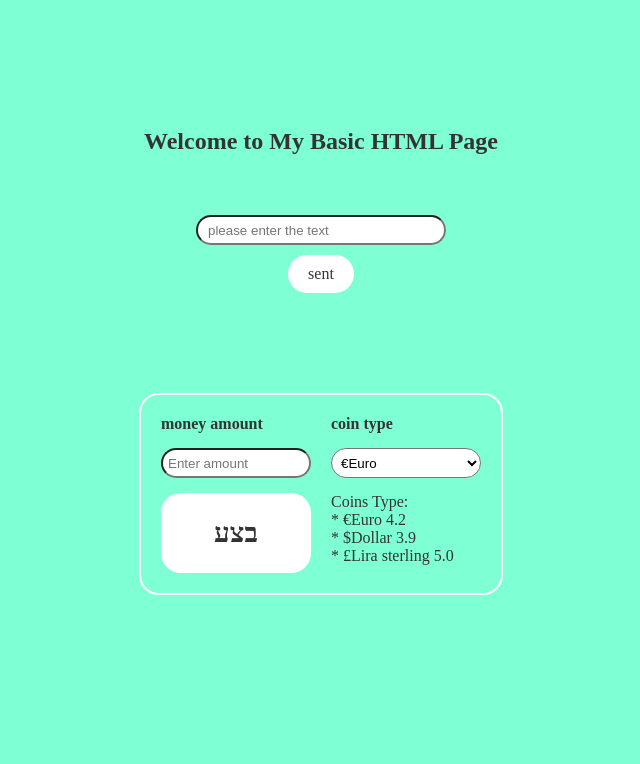
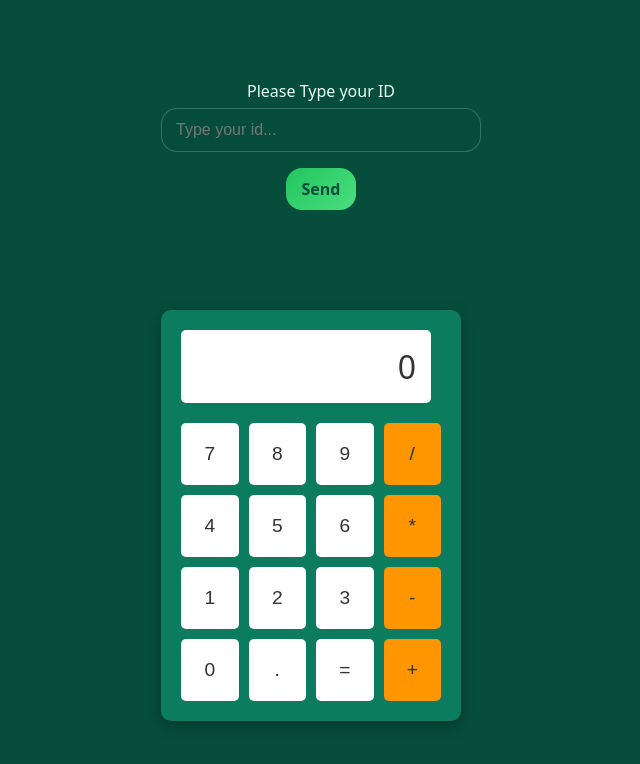
Before and after one commit to shifu5142/sv-homework, a plain HTML site: page index.html in a window 1280 px wide. Shown: the whole page, without its empty margins (319-959 px from the left). Drawn offline with Linux system fonts and the light colour scheme.

Commit message:
new homework

```diff
--- a/index.html
+++ b/index.html
@@ -7,40 +7,40 @@
     <title>Basic HTML Page</title>
   </head>
   <body>
-    <section id="section1">
-      <h1 id="heading">Welcome to My Basic HTML Page</h1>
-      <!-- <button oneclick>Click me</button> -->
-      <div class="container">
-        <input type="text" id="input" placeholder="please enter the text" />
-        <a class="button-click" href="#" onclick="checkUpperCase()">sent</a>
-      </div>
-    </section>
-    <section id="section2">
-      <div class="container1">
-        <!-- Left Column -->
-        <div class="column">
-          <label>money amount</label>
-          <input class="box box2" type="text" placeholder="Enter amount" />
-          <a href="" class="big-box" onclick="transformMoney()">בצע</a>
-        </div>
+    <div class="field">
+      <label for="centered">Please Type your ID</label>
+      <input
+        id="centered"
+        type="text"
+        class="input"
+        placeholder="Type your id..."
+      />
+      <a href="#" onclick="checkId()" class="send-link">Send</a>
+      <!-- section 2 -->
+      <div class="calculator">
+        <div class="display">0</div>
+        <div class="buttons">
+          <button value="7">7</button>
+          <button value="8">8</button>
+          <button value="9">9</button>
+          <button class="operator">/</button>
 
-        <!-- Right Column -->
-        <div class="column">
-          <label>coin type</label>
-          <!-- <input class="box box1" type="selector" /> -->
-          <select name="coin-type" class="box box1">
-            <option value="euro-op">€Euro</option>
-            <option value="Dollar-op">$Dollar</option>
-            <option value="Lira-op">£Lira sterling</option>
-          </select>
-          <div class="text">
-            Coins Type:<br />
-            * €Euro 4.2<br />
-            * $Dollar 3.9<br />
-            * £Lira sterling 5.0
-          </div>
+          <button value="4">4</button>
+          <button value="5">5</button>
+          <button value="6">6</button>
+          <button class="operator">*</button>
+
+          <button value="1">1</button>
+          <button value="2">2</button>
+          <button value="3">3</button>
+          <button class="operator">-</button>
+
+          <button value="0">0</button>
+          <button value=".">.</button>
+          <button value="=">=</button>
+          <button class="operator">+</button>
         </div>
       </div>
-    </section>
+    </div>
   </body>
 </html>
--- a/script.js
+++ b/script.js
@@ -1,113 +1,64 @@
 "use strict";
 //1
-const a = 5;
-const b = 5;
-const c = 5;
-console.log(a * b * c);
-//2
-let firstName = "tomer";
-let lastName = "farag";
-let changeName;
-changeName = firstName;
-firstName = lastName;
-lastName = changeName;
-console.log(firstName, lastName);
-//3
-const fullName = "tomer farag";
-console.log(fullName.replace(" ", "*"));
-//4
-const a1 = 5;
-const a2 = 2;
-console.log(a1 ** a2);
-//5
-const first = "A";
-const longFirst = "SVCOLLEGE";
-console.log(
-  first +
-    longFirst.slice(0, longFirst.length / 2) +
-    first +
-    longFirst.slice(longFirst.length / 2, longFirst.length) +
-    first
-);
-//6
-const num1 = 11;
-const num2 = 12;
-const num3 = 13;
-const num4 = 14;
-const num5 = 15;
-console.log(
-  num1 * num2 * num3 * num4 * num5,
-  "The second result is:" +
-    (num1 % 10) * (num2 % 10) * (num3 % 10) * (num4 % 10) * (num5 % 10)
-);
-//7
-const name1 = "Tomer";
-const name2 = "Roi";
-console.log((name1 + " " + name2).length);
-//8
-const personFullname = "Tomer Farag";
-const personSplitname = personFullname.split(" ");
-console.log(personSplitname[0].length, personSplitname[1].length);
-//9
-console.log((num1 * num2 * Math.random()) / 8);
-/////////////////////////////////////////
-//part2
-//////////////////////////////////////////
-//1
-const calcNum = function (a, b) {
-  if (a > b) console.log(b);
-  else console.log(a);
+const checkId = function () {
+  let idInput = document.getElementById("centered").value;
+  if (idInput.length !== 9) {
+    console.log(false);
+    return;
+  }
+  for (let i = 0; i < idInput.length; i++) {
+    if (idInput.charAt(i) >= "0" && idInput.charAt(i) <= "9") {
+    } else {
+      console.log(false);
+      break;
+    }
+  }
 };
 //2
-const calcLength = function (...arg) {
-  let i = 0;
-  arg.forEach((param) => {
-    if (param.length > 3) i++;
+const checjNum = function (num) {
+  if (num % 1 == 0 && num % num == 0) {
+    console.log(`המספר ${num} הוא ראשוני`);
+  }
+};
+checjNum(5);
+//3
+const checStr = function (str) {
+  let b = "";
+  for (let i = 0; i < str.length; i++) {
+    let char = str.charAt(i);
+    if (str.charAt(i) === str.charAt(i).toUpperCase()) {
+      b += " " + char;
+    } else {
+      b += char;
+    }
+  }
+  return console.log(b);
+};
+checStr("helLLLLLLLo");
+
+//4
+function insideStr(subStr, mainStr) {
+  let count = 0;
+  let position = 0;
+
+  while (position < mainStr.length) {
+    if (mainStr.includes(subStr, position)) {
+      count++;
+      position = mainStr.indexOf(subStr, position) + subStr.length;
+    } else {
+      break;
+    }
+  }
+
+  return console.log(count);
+}
+
+insideStr("h", "hellohhhhhhhhhhhh");
+//6
+const displayInput = document.querySelector(".display");
+const buttonAll = document.querySelectorAll("button");
+const calcBut = function () {
+  buttonAll.forEach((element) => {
+    element.target.addEventListener("click", function () {});
   });
-  console.log(i);
-  return i;
 };
-calcLength("asdasd", "sd", "asfsdf");
-//3
-const checkUpperCase = function () {
-  // e.preventDefault();
-  let num = document.getElementById("input").value;
-  if (num.includes("A")) console.log(num.replaceAll("A", "a"));
-};
-//4
-const cheackNum = function (num) {
-  if (num >= 0) console.log("המספר חיובי");
-  if (num < 0) console.log("המספר שלילי");
-  if (num % 2 == 0) console.log("המספר הוא זוגי");
-  else console.log(" המספר הוא אי זוגי");
-};
-cheackNum(8);
-//5
-const stringCut = function (num) {
-  if (num.at(0) !== num.at(-1)) console.log(num);
-  else console.log(num.slice(1, num.length - 1));
-};
-stringCut("ohelooooo");
-//6
-const checkLetters = function (num) {
-  if (num.include("*")) console.log(num.replace("*", ""));
-  if (num.include("@")) console.log("*" + num + "*");
-  if (num.include("₪")) console.log("new shekel");
-};
-//7
-const transformMoney = function () {
-  let moneyType = document.querySelector(".box1").value;
-  let moneyAmount = document.querySelector(".box2").value;
-  if (moneyType === "euro-op" && moneyAmount !== null) {
-    alert(`סכום הכסף שיש לך בשקלים הוא:₪ ${moneyAmount * 4.2}`);
-    return;
-  }
-  if (moneyType === "Dollar-op" && moneyAmount !== null) {
-    alert(`סכום הכסף שיש לך בשקלים הוא:₪ ${moneyAmount * 3.9}`);
-    return;
-  }
-  if (moneyType === "Lira-op" && moneyAmount !== null) {
-    alert(`סכום הכסף שיש לך בשקלים הוא:₪ ${moneyAmount * 5}`);
-    return;
-  } else alert("sonething went wrong please recorrect the inputes");
-};
--- a/style.css
+++ b/style.css
@@ -1,97 +1,120 @@
+:root {
+  --bg: #064e3b; /* dark green */
+  --text: #ecfdf5; /* very light green */
+  --brand: #22c55e; /* green */
+  --brand-2: #4ade80; /* light green */
+  --radius: 16px;
+  --shadow: 0 10px 30px rgba(0, 0, 0, 0.35);
+}
+
 * {
   box-sizing: border-box;
+}
+html,
+body {
+  height: 100%;
   margin: 0;
-  padding: 0;
 }
 body {
-  background-color: aquamarine;
-  background-size: 100vh;
-  color: #333;
+  font-family: ui-sans-serif, system-ui, -apple-system, Segoe UI, Roboto,
+    "Helvetica Neue", Arial;
+  background: var(--bg);
+  display: grid;
+  place-items: center;
 }
 
-h1 {
+.field {
+  width: min(320px, 90%);
   text-align: center;
-  margin-top: 10%;
-}
-.container {
-  margin-top: 60px;
-  display: grid;
-  justify-self: center;
-  gap: 10px;
-  justify-items: center;
-}
-#input {
-  width: 250px;
-  height: 30px;
-  border-radius: 20px;
-  padding-left: 10px;
-}
-.button-click,
-.button-click:visited {
-  text-decoration: none;
-  color: #333;
-  background-color: #fff;
-  padding: 10px 20px;
-  border-radius: 50px;
-  transition: all 0.3s;
-}
-.button-click:hover,
-.button-click:active {
-  background-color: #f1f3f5;
-}
-.container1 {
-  margin-top: 100px;
-  justify-self: center;
-  border: 2px solid #fff;
-  padding: 20px;
-  display: flex;
-  gap: 20px;
-  align-items: flex-start;
-  width: fit-content;
-  border-radius: 20px;
 }
 
-.column {
-  display: flex;
-  flex-direction: column;
-  gap: 15px;
+label {
+  display: block;
+  margin-bottom: 6px;
+  font-size: 1rem;
+  color: var(--text);
+}
+.input {
+  width: 100%;
+  border: 1px solid rgba(255, 255, 255, 0.2);
+  background: rgba(6, 78, 59, 0.7);
+  color: var(--text);
+  border-radius: var(--radius);
+  padding: 12px 14px;
+  font-size: 1rem;
+  outline: none;
+  transition: border-color 0.2s, box-shadow 0.2s;
 }
 
-.box {
-  background-color: #fff;
-  height: 30px;
-  width: 150px;
-  padding-left: 5px;
-  border-radius: 20px;
+.input:focus {
+  border-color: var(--brand);
+  box-shadow: 0 0 0 4px rgba(34, 197, 94, 0.25);
 }
 
-.big-box,
-.big-box:visited {
-  background-color: #fff;
-  height: 80px;
-  width: 150px;
-  display: flex;
-  justify-content: center;
-  align-items: center;
-  font-size: 28px;
+.send-link {
+  display: block;
+  margin: 16px auto 0;
+  width: fit-content;
+  padding: 10px 16px;
+  border-radius: var(--radius);
+  background: linear-gradient(135deg, var(--brand), var(--brand-2));
+  color: #064e3b;
   font-weight: bold;
-  transition: all 0.3s;
-  border-radius: 20px;
+  text-decoration: none;
+  transition: background 0.2s;
 }
-.big-box:hover,
-.big-box:active {
-  background-color: #f1f3f5;
+
+.send-link:hover {
+  background: linear-gradient(135deg, var(--brand-2), var(--brand));
 }
-.text {
-  font-size: 16px;
+/* section2 */
+.calculator {
+  margin-top: 100px;
+  background: #0b7c5e;
+  padding: 20px;
+  border-radius: 10px;
+  box-shadow: 0 5px 15px rgba(0, 0, 0, 0.3);
+  width: 300px;
 }
-a {
-  text-decoration: none;
+
+.display {
+  background: #fff;
   color: #333;
+  font-size: 2rem;
+  padding: 15px;
+  text-align: right;
+  border-radius: 5px;
+  margin-bottom: 20px;
+  overflow: hidden;
+  width: 250px;
 }
-label {
-  font-weight: 700;
+
+.buttons {
+  display: grid;
+  grid-template-columns: repeat(4, 1fr);
+  gap: 10px;
 }
-.box1 {
-  height: 30px;
+
+.buttons button {
+  padding: 20px;
+  font-size: 1.2rem;
+  border: none;
+  border-radius: 5px;
+  background: #fff;
+  color: #333;
+  cursor: pointer;
+  transition: background 0.2s;
 }
+
+.buttons button.operator,
+.buttons button.operator:visited {
+  background: #ff9500;
+}
+.buttons button.operator:hover {
+  background-color: #f9a631;
+}
+
+.buttons button:active,
+.buttons button.operator:active {
+  background: #555;
+}
```
